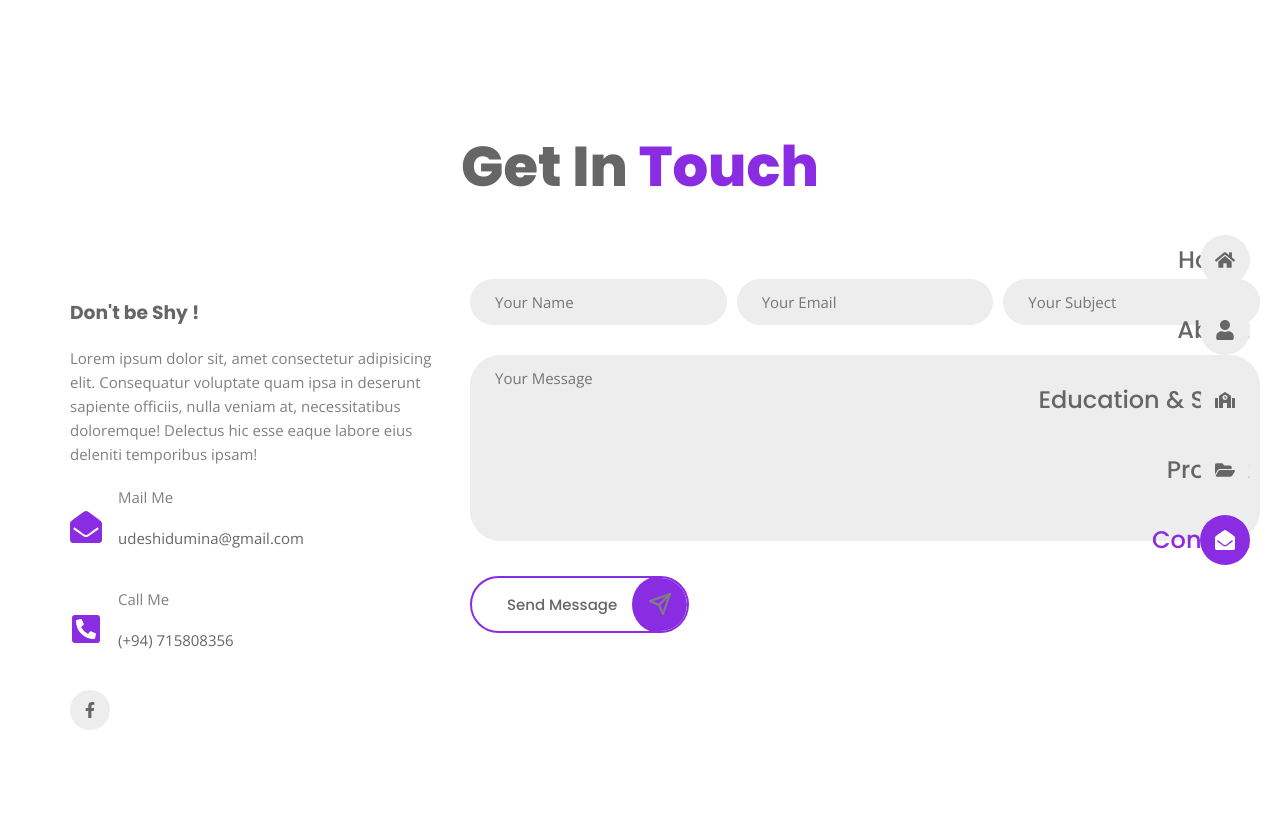
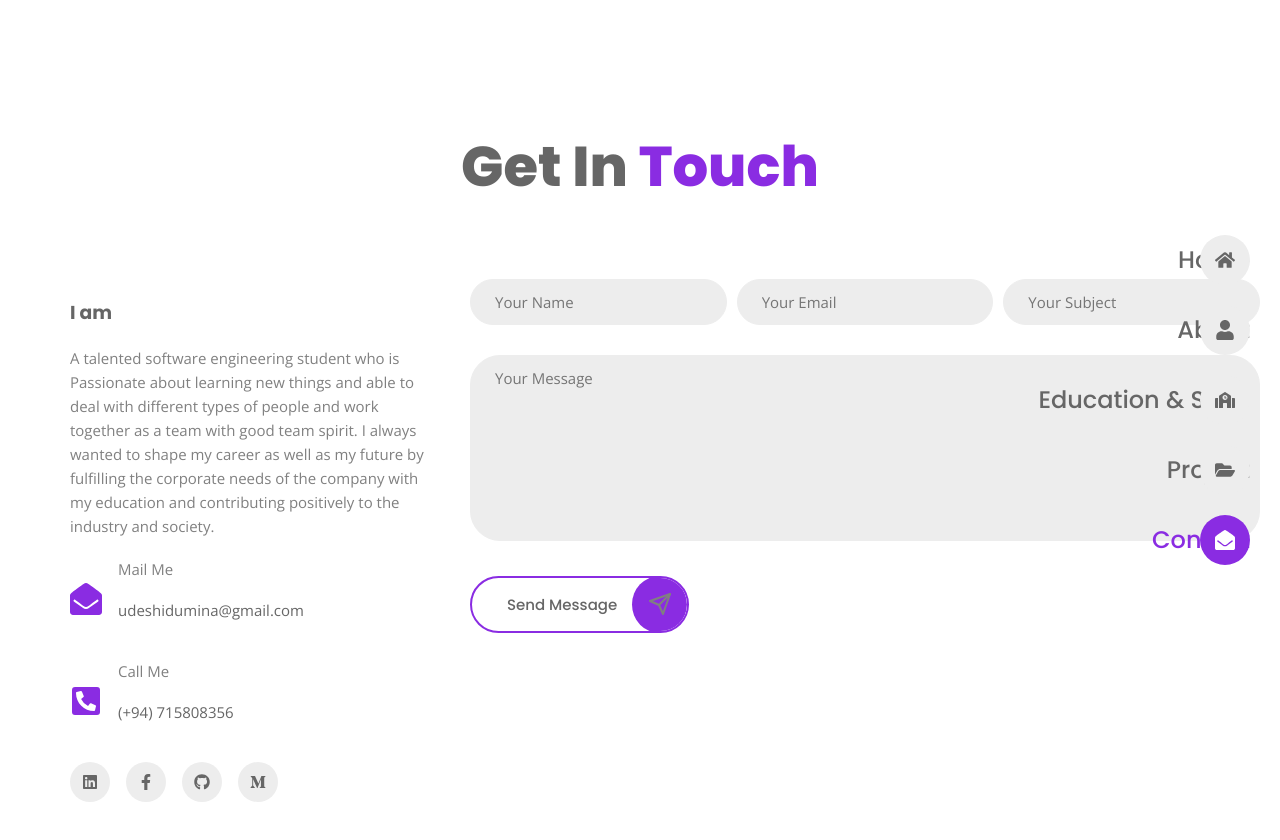
Before and after one commit to WAUdeshinduminaweerakoon/Personal-Portfolio-Website, a React (Create React App) app: page /contact in a window 1280 px wide. Shown: the top 840 px of the page. Before the commit the page ends 810 px from the top, so only its background shows below. Built offline with nearby package versions, Linux system fonts and the light colour scheme.

Commit message:
testing the pipeline

```diff
--- a/package.json
+++ b/package.json
@@ -1,4 +1,5 @@
 {
+  "homepage": "https://WAUdeshinduminaweerakoon.github.io/Personal-Portfolio-Website",
   "name": "personal",
   "version": "0.1.0",
   "private": true,
@@ -7,6 +8,7 @@
     "@testing-library/jest-dom": "^5.17.0",
     "@testing-library/react": "^13.4.0",
     "@testing-library/user-event": "^13.5.0",
+    "gh-pages": "^6.0.0",
     "html-react-parser": "^4.2.1",
     "react": "^18.2.0",
     "react-dom": "^18.2.0",
@@ -16,6 +18,8 @@
     "web-vitals": "^2.1.4"
   },
   "scripts": {
+    "predeploy": "npm run build",
+    "deploy": "gh-pages -d build",
     "start": "react-scripts start",
     "build": "react-scripts build",
     "test": "react-scripts test",
--- a/src/pages/contact/Contact.jsx
+++ b/src/pages/contact/Contact.jsx
@@ -4,6 +4,12 @@ import{
   FaEnvelopeOpen,
   FaPhoneSquareAlt,
   FaFacebookF,
+  FaMediumM,
+  FaLinkedin,
+  FaGithub,
+
+
+
 } from 'react-icons/fa';
 
 import {FiSend} from 'react-icons/fi';
@@ -17,10 +23,10 @@ const Contact = () => {
       </h2>
       <div className="contact__container container grid">
         <div className="contact__data">
-          <h3 className="contact__tital">Don't be Shy !</h3>
+          <h3 className="contact__tital">I am</h3>
           <p className="contact__description">
-            Lorem ipsum dolor sit, amet consectetur adipisicing elit. Consequatur voluptate quam ipsa in deserunt sapiente officiis, nulla veniam at, necessitatibus doloremque! Delectus hic esse eaque labore eius deleniti temporibus ipsam!
-          </p>
+          A talented software engineering student who is Passionate about learning new things and able to deal with different types of people and work together as a team with good team spirit. I always wanted to shape my career as well as my future by fulfilling the corporate needs of the company with my education and contributing positively to the industry and society.
+           </p>
 
           <div className="contact__info">
             <div className="info__item">
@@ -42,15 +48,21 @@ const Contact = () => {
             </div>
           </div>
           <div className='contact__socials'>
+
+
+            <a href="https://www.linkedin.com/in/udesh-indumina-a99032252/" className="contact__social-link">
+              <FaLinkedin/>
+            </a>
+
             <a href="https://faceBook.com" className="contact__social-link">
               <FaFacebookF/>
             </a>
-            {/* <a href="https://faceBook.com" className="contact__scial-link">
-              <FaFacebookF/>
+            <a href="https://github.com/WAUdeshinduminaweerakoon" className="contact__social-link">
+              <FaGithub/>
             </a>
-            <a href="https://faceBook.com" className="contact__scial-link">
-              <FaFacebookF/>
-            </a> */}
+            <a href="https://medium.com/@udeshidumina" className="contact__social-link">
+              <FaMediumM/>
+            </a>
           </div>
 
         </div>
```
Also changed, not shown: 1 other file (tests, documents, lock files or other folders).
